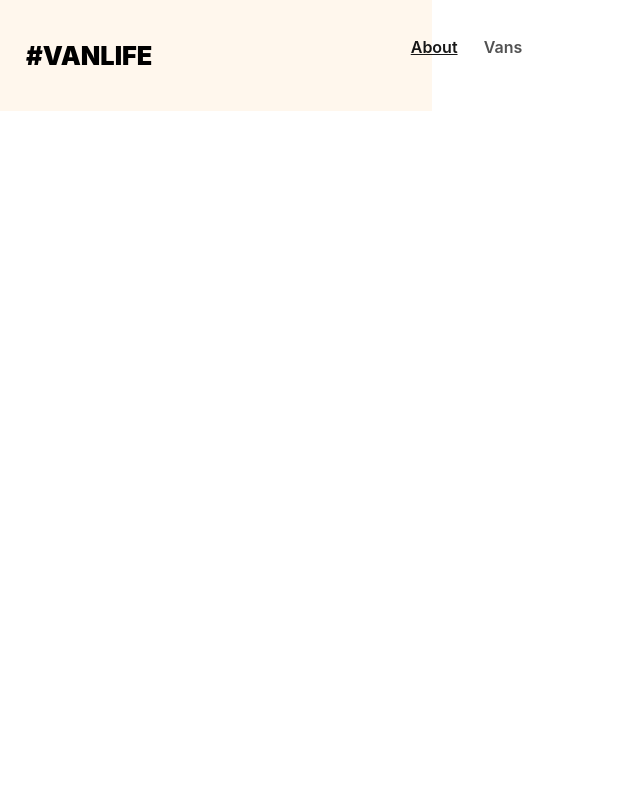
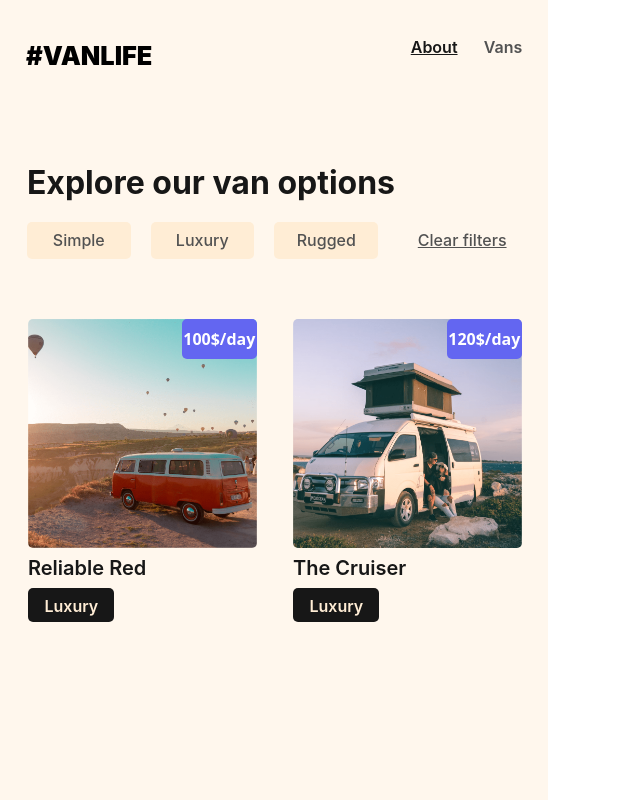
Before and after one commit to bhivgadearav/react-practice, a React app: page /vans/tier/luxury in a window 1280 px wide. Before the commit this address had no page. Shown: the top 800 px of the page, without its empty margins (0-640 px from the left). Built offline with nearby package versions, Linux system fonts and the light colour scheme; the HTML template or start-up script is replaced by a standard one.

Commit message:
added filters
filter buttons no filters button work now

```diff
--- a/src/App.jsx
+++ b/src/App.jsx
@@ -30,6 +30,8 @@ function App() {
         <Route path="/about" element={<About />} />
         <Route path="/vans" element={ <Vans /> } />
         <Route path="/vans/:id" element={<VanInfo />} />
+        <Route path="/vans/tier/:tier" element={<Vans />} />
+        <Route path="*" element={<h1 className="text-center">404 Not Found</h1>} />
       </Routes>
       </BrowserRouter>
     </>
--- a/src/Van.jsx
+++ b/src/Van.jsx
@@ -8,8 +8,8 @@ export default function Van(props) {
             <div className="w-[492.34px] h-[41.86px]">
                 <div className="relative max-w-xl mx-auto">
                     <img className="w-[229.23px] h-[229.23px] rounded-[5px]" src={props.image} />
-                    <div class="absolute top-0 left-[153.8px] w-[75px] h-[40px] rounded-[5px] flex items-center bg-indigo-500 justify-center">
-                        <h2 class="text-white text-base font-bold">{props.price}$/day</h2>
+                    <div className="absolute top-0 left-[153.8px] w-[75px] h-[40px] rounded-[5px] flex items-center bg-indigo-500 justify-center">
+                        <h2 className="text-white text-base font-bold">{props.price}$/day</h2>
                     </div>
                 </div>
                 <div className="flex">
--- a/src/Vans.jsx
+++ b/src/Vans.jsx
@@ -2,41 +2,50 @@ import React from "react";
 import { useState, useEffect } from "react";
 import Van from "./Van";
 import vans from "./data"
+import { Link } from "react-router-dom";
+import { useParams } from "react-router-dom";
 
 export default function Vans(){
+    const { tier } = useParams();
     return(
         <>
         <div className="w-[548.15px] h-[1451.11px] relative bg-orange-50">
             <div className="w-[494.33px] left-[26.91px] top-[165.86px] absolute text-neutral-900 text-[32px] font-bold font-['Inter'] leading-[33.65px]">
                 Explore our van options
             </div>
-            <div className="left-[417.79px] top-[228.25px] absolute text-neutral-600 text-base font-medium font-['Inter'] underline leading-normal">
+            <Link to="/vans" className="left-[417.79px] top-[228.25px] absolute text-neutral-600 text-base font-medium font-['Inter'] underline leading-normal">
                 Clear filters
-            </div>
+            </Link>
             <section className="w-[351px] h-[37px] left-[26.79px] top-[222.25px] absolute">
                 <div className="w-[104px] h-[37px] px-[26px] pt-1.5 pb-[7px] left-0 top-0 absolute bg-orange-100 rounded-[5px] justify-center items-center inline-flex">
-                    <div className="text-center text-neutral-600 text-base font-medium font-['Inter'] leading-normal">
+                    <Link to="/vans/tier/simple" className="text-center text-neutral-600 text-base font-medium font-['Inter'] leading-normal">
                         Simple
-                    </div>
+                    </Link>
                 </div>
                 <div className="w-[103px] h-[37px] px-[25px] pt-1.5 pb-[7px] left-[124px] top-0 absolute bg-orange-100 rounded-[5px] justify-center items-center inline-flex">
-                    <div className="text-center text-neutral-600 text-base font-medium font-['Inter'] leading-normal">
+                    <Link to="/vans/tier/luxury" className="text-center text-neutral-600 text-base font-medium font-['Inter'] leading-normal">
                         Luxury
-                    </div>
+                    </Link>
                 </div>
                 <div className="w-[104px] h-[37px] pl-[23px] pr-[22px] pt-1.5 pb-[7px] left-[247px] top-0 absolute bg-orange-100 rounded-[5px] justify-center items-center inline-flex">
-                    <div className="text-center text-neutral-600 text-base font-medium font-['Inter'] leading-normal">
+                    <Link to="/vans/tier/rugged" className="text-center text-neutral-600 text-base font-medium font-['Inter'] leading-normal">
                         Rugged
-                    </div>
+                    </Link>
                 </div>
             </section>
             <main className="h-[1000px] w-[450px] left-7 top-[319.19px] flex flex-row absolute">
                 <div className="grid grid-cols-2 gap-x-20 gap-y-20 w-full">
-                    {
-                        vans.map((van) => {
-                            return <Van id={van.id} name={van.name} type={van.type} image={van.image} price={van.price}/>
+                {
+                    tier
+                        ? vans.map((van) => {
+                            if (van.type === tier) {
+                            return <Van id={van.id} name={van.name} type={van.type} image={van.image} price={van.price} />;
+                            }
                         })
-                    }
+                        : vans.map((van) => (
+                            <Van id={van.id} name={van.name} type={van.type} image={van.image} price={van.price} />
+                        ))
+                }
                 </div>
             </main>
             <footer className="w-[550px] h-[70px] pl-[107px] pr-[107.13px] pt-[23px] pb-[23.08px] left-[-0.21px] top-[1381.86px] absolute bg-neutral-800 justify-center items-center inline-flex">
```
